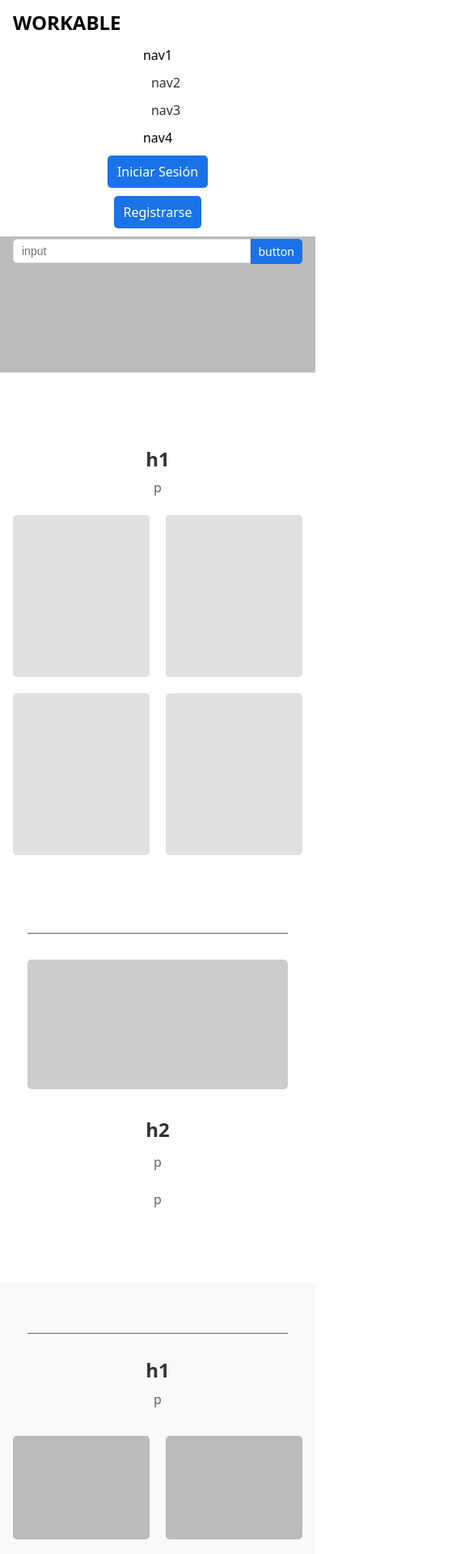
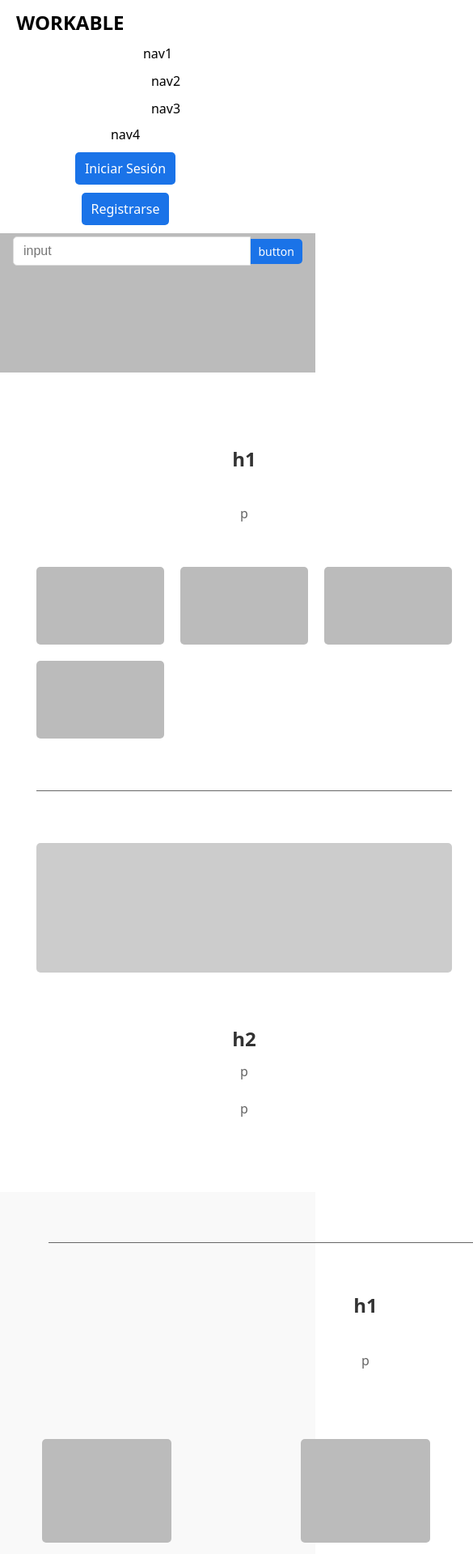
Before and after one commit to DavidPerez737/WORKABLE, a React (Vite) app: page / in a window 390 px wide. Shown: the top 1919 px of the page at 81% size, 585 px wide, since content can reach past the window. Built offline with nearby package versions, Linux system fonts and the light colour scheme.

Commit message:
5 commit

```diff
--- a/src/components/Page-1/ApSection.jsx
+++ b/src/components/Page-1/ApSection.jsx
@@ -1,21 +1,21 @@
 import React from 'react';
-import './Page1.css'; // Importación del CSS centralizado
+import './Page1.css';
 
 function ApSection() {
   return (
-    <section id="business-section">
-      <hr className="section-divider" />
-      <h1 className="section-title">h1</h1>
-      <p className="section-text">p</p>
-      <div id="business-images">
-        <div className="image-placeholder"></div>
-        <div className="image-placeholder"></div>
-        <div className="image-placeholder"></div>
+    <section className="business-section">
+      <hr className="divider" />
+      <h1 className="title">h1</h1>
+      <p className="text">p</p>
+      <div className="business-img-list">
+        <div className="img-placeholder"></div>
+        <div className="img-placeholder"></div>
+        <div className="img-placeholder"></div>
       </div>
-      <div id="business-text">
-        <p className="business-T">p</p>
-        <p className="business-T">p</p>
-        <p className="business-T">p</p>
+      <div className="business-text-list">
+        <p className="text">p</p>
+        <p className="text">p</p>
+        <p className="text">p</p>
       </div>
     </section>
   );
--- a/src/components/Page-1/CompSection.jsx
+++ b/src/components/Page-1/CompSection.jsx
@@ -1,23 +1,23 @@
 import React from 'react';
-import './Page1.css'; // Importación del CSS centralizado
+import './Page1.css';
 
 function CompSection() {
   return (
-    <section id="companies-section">
-      <h1 className="section-title">h1</h1>
-      <p className="section-text">p</p>
-      <div id="companies-images">
-        <div className="image-placeholder"></div>
-        <div className="image-placeholder"></div>
-        <div className="image-placeholder"></div>
-        <div className="image-placeholder"></div>
+    <section className="comp-section">
+      <h1 className="title">h1</h1>
+      <p className="text">p</p>
+      <div className="div-images">
+        <div className="img-placeholder"></div>
+        <div className="img-placeholder"></div>
+        <div className="img-placeholder"></div>
+        <div className="img-placeholder"></div>
       </div>
-      <hr className="section-divider" />
-      <div className="large-image-placeholder"></div>
-      <div className="promo-text">
-        <h2 className="section-title">h2</h2>
-        <p className="section-text">p</p>
-        <p className="section-text">p</p>
+      <hr className="divider" />
+      <div className="large-img-placeholder"></div>
+      <div className="promo">
+        <h2 className="title">h2</h2>
+        <p className="text">p</p>
+        <p className="text">p</p>
       </div>
     </section>
   );
--- a/src/components/Page-1/Header.jsx
+++ b/src/components/Page-1/Header.jsx
@@ -1,12 +1,12 @@
 import React from 'react';
 import { Link } from 'react-router-dom';
-import './Page1.css'; // Importación del CSS centralizado
+import './Page1.css';
 
 function Header() {
   return (
-    <header id="header">
+    <header className="header-p1">
       <h2>WORKABLE</h2>
-      <div id="nav-links">
+      <div className="nav-list">
         <nav>nav1</nav>
         <nav>
           <Link to="/page2">nav2</Link>
@@ -15,17 +15,17 @@ function Header() {
           <Link to="/page2">nav3</Link>
         </nav>
       </div>
-      <div id="user-actions">
+      <div className="user-menu">
         <div className="dropdown">
-          <span className="dropdown-toggle">nav4</span>
+          <span className="dropdown-btn">nav4</span>
           <div className="dropdown-menu">
             <a href="#">a1</a>
             <a href="#">a2</a>
             <a href="#">a3</a>
           </div>
         </div>
-        <Link to="/inisesion" className="button">Iniciar Sesión</Link>
-        <Link to="/inisesion" className="button">Registrarse</Link>
+        <Link to="/inisesion" className="btn-link">Iniciar Sesión</Link>
+        <Link to="/inisesion" className="btn-link">Registrarse</Link>
       </div>
     </header>
   );
--- a/src/components/Page-1/SearchSection.jsx
+++ b/src/components/Page-1/SearchSection.jsx
@@ -1,12 +1,12 @@
 import React from 'react';
-import './Page1.css'; // Importación del CSS centralizado
+import './Page1.css';
 
 function SearchSection() {
   return (
-    <section id="search-section">
-      <div id="search-container">
+    <section className="search-section">
+      <div className="search-container">
         <input id="search-input" type="text" placeholder="input" />
-        <button id="search-button">button</button>
+        <button className="search-btn">button</button>
       </div>
     </section>
   );
--- a/src/components/Page-1/page1.css
+++ b/src/components/Page-1/page1.css
@@ -1,5 +1,5 @@
 /* === HEADER === */
-#header {
+.header-p1 {
     background-color: white;
     position: fixed;
     top: 0;
@@ -8,36 +8,40 @@
     padding: 0.625rem 1.25rem;
     color: black;
     user-select: none;
-    display: flex;
+    display: grid;
+    grid-template-columns: 15% 60% 25%;
     align-items: center;
-    justify-content: space-between;
-    gap: 1.25rem;
+    gap: 0.5rem;
 }
 
-  h2 {
-    margin-right: 3%;
-    margin-left: 2%;
+.header-p1 h2 {
+    margin: 0;
+    color: black;
+    grid-column: 1;
+}
+
+.nav-list {
+    display: flex;
+    gap: 1rem;
+    align-items: center;
+    grid-column: 2;
+    justify-self: start;
+}
+
+.nav-list nav {
     color: black;
 }
 
-  /* === NAVEGABLE === */
-  #nav-links {
-    display: flex;
-    gap: 1.875rem;
-    align-items: center;
-  }
-
-  #nav-links nav {
-    color: black;
-  }
-
-  #user-actions {
+.user-menu {
     display: flex;
     gap: 1.25rem;
     align-items: center;
+    grid-column: 3;
+    justify-self: end;
+    margin-right: 40px;
 }
 
-  #user-actions .button {
+.user-menu .btn-link {
     color: white;
     background-color: #1a73e8;
     white-space: nowrap;
@@ -49,13 +53,12 @@
     display: inline-block;
 }
 
-  /* === DESPLEGABLE === */
 .dropdown {
     position: relative;
     display: inline-block;
 }
 
-  .dropdown-toggle {
+.dropdown-btn {
     cursor: pointer;
     padding: 0.3125rem 0.625rem;
     color: black;
@@ -88,14 +91,13 @@
     display: block;
 }
 
-  /* === ESTILOS === */
-  .section-title {
+.title {
     font-size: 2rem;
     color: #333;
     margin-bottom: 0.625rem;
 }
 
-  .section-text {
+.text {
     font-size: 1.25rem;
     color: #666;
     margin: 0;
@@ -104,10 +106,11 @@
 }
 
 /* === SEARCH === */
-  #search-section {
+.search-section {
     background-color: #bbbbbb;
     padding: 1.875rem 1.25rem;
-    display: flex;
+    display: grid;
+    grid-template-columns: 30% 10%;
     justify-content: center;
     align-items: center;
     margin-top: 4.375rem;
@@ -115,25 +118,23 @@
     height: 300px;
 }
 
-  #search-container {
-    display: flex;
-    justify-content: center;
-    align-items: center;
-    max-width: 31.25rem;
-    width: 100%;
-    height: 2.5rem;
+.search-container {
+    display: contents;
 }
 
 #search-input {
+    grid-column: 1;
     padding: 0.5rem 0.75rem;
     font-size: 1rem;
     border: 1px solid #ddd;
     border-radius: 0.3125rem 0 0 0.3125rem;
     width: 100%;
     outline: none;
+    box-sizing: border-box;
 }
 
-  #search-button {
+.search-btn {
+    grid-column: 2;
     padding: 0.5rem 0.75rem;
     background-color: #1a73e8;
     border: none;
@@ -144,26 +145,32 @@
 }
 
 /* === AP SECCION === */
-  #companies-section {
+.comp-section {
     text-align: center;
     background-color: white;
+    display: grid;
+    grid-template-rows: auto auto auto;
+    gap: 2rem;
 }
 
-  #companies-images {
+.div-images {
     display: grid;
     grid-template-columns: repeat(auto-fit, minmax(8rem, 1fr));
     gap: 1.25rem;
     margin-bottom: 6rem;
+    width: 90%;
+    max-width: 60rem;
+    margin: 0 auto;
 }
 
-  .image-placeholder {
+.img-placeholder {
     width: 100%;
     height: 8rem;
     background-color: #bbb;
     border-radius: 0.3125rem;
 }
 
-  .section-divider {
+.divider {
     width: 90%;
     max-width: 60rem;
     margin: 1.5rem auto;
@@ -171,7 +178,7 @@
     border-top: 2px solid #666;
 }
 
-  .large-image-placeholder {
+.large-img-placeholder {
     width: 80%;
     max-width: 50rem;
     height: 15rem;
@@ -180,104 +187,117 @@
     margin: 0 auto 2rem;
 }
 
-  .promo-text {
+.promo {
     max-width: 50rem;
     margin: 0 auto;
 }
 
-  .promo-text h2 {
+.promo h2 {
     font-size: 2rem;
     color: #333;
     margin-bottom: 0.625rem;
 }
 
-  .promo-text p {
+.promo p {
     font-size: 1.25rem;
     color: #666;
     line-height: 1.6;
 }
 
 /* === COMP SECCION === */
-  #business-section {
+.business-section {
     text-align: center;
     padding: 3.125rem 1.25rem;
     background-color: #f9f9f9;
     margin-top: 2.5rem;
     margin-bottom: 2.5rem;
+    display: grid;
+    grid-template-rows: auto auto auto;
+    gap: 2rem;
 }
 
-  #business-images {
+.business-img-list {
     display: grid;
     grid-template-columns: repeat(auto-fit, minmax(10rem, 1fr));
-    gap: 1.25rem;
+    gap: 10rem;
+    margin: 0 auto 2rem;
     margin-top: 2rem;
+    max-width: 60rem;
 }
 
-  #business-text {
+.business-text-list {
     display: grid;
     grid-template-columns: repeat(auto-fit, minmax(15rem, 1fr));
-    gap: 1.25rem;
+    gap: 4.75rem;
     margin-top: 2rem;
     color: #666;
+    max-width: 60rem;
+    margin: 0 auto;
 }
 
-  #business-images .image-placeholder {
+.business-img-list .img-placeholder {
     width: 100%;
     height: 10rem;
     background-color: #bbb;
 }
 
-  /* === RESPONSIVIDAD === */
 @media (max-width: 768px) {
-    #header {
+    .header-p1 {
+        grid-template-columns: 1fr;
+        grid-template-rows: auto auto auto;
         flex-direction: column;
-      align-items: flex-start;
-      padding: 0.625rem 1rem;
-      gap: 0.625rem;
+        gap: 0.5rem;
     }
 
-    h2 {
-      margin: 0;
+    .header-p1 h2 {
+        grid-column: 1;
+        grid-row: 1;
     }
 
-    #nav-links {
+    .nav-list {
+        grid-column: 1;
+        grid-row: 2;
         flex-direction: column;
         gap: 0.625rem;
         width: 100%;
     }
 
-    #user-actions {
+    .user-menu {
+        grid-column: 1;
+        grid-row: 3;
         flex-direction: column;
         width: 100%;
         gap: 0.625rem;
     }
 
-    #search-section {
+    .search-section {
+        grid-template-columns: 1fr;
         margin-top: 10rem;
         padding: 1rem;
     }
 
-    #search-container {
+    .search-container {
         max-width: 100%;
         height: 2rem;
     }
 
-    #search-input,
-    #search-button {
+    .search-input,
+    .search-btn {
         padding: 0.375rem 0.625rem;
         font-size: 0.875rem;
     }
 
-    #companies-section,
-    #business-section {
+    .comp-section,
+    .business-section {
+        grid-template-rows: auto auto auto;
         padding: 1.875rem 1rem;
     }
 
-    .section-title {
+    .title {
         font-size: 1.5rem;
     }
 
-    .section-text {
+    .text {
         font-size: 1rem;
     }
 
@@ -285,30 +305,30 @@
         font-size: 1rem;
     }
 
-    .image-placeholder {
+    .img-placeholder {
         height: 6rem;
     }
 
-    #business-images .image-placeholder {
+    .business-img-list .img-placeholder {
         height: 8rem;
     }
 
-    .section-divider {
+    .divider {
         width: 90%;
         margin: 2rem auto;
         border-top: 1px solid #666;
     }
 
-    .large-image-placeholder {
+    .large-img-placeholder {
         width: 90%;
         height: 10rem;
     }
 
-    .promo-text h2 {
+    .promo h2 {
         font-size: 1.5rem;
     }
 
-    .promo-text p {
+    .promo p {
         font-size: 1rem;
     }
 }
--- a/src/components/Page-2/page2.css
+++ b/src/components/Page-2/page2.css
@@ -13,14 +13,16 @@
 }
 
 .titulo {
-  font-size: 24px;
-  font-weight: 30px;
+  font-size: 1.5rem;
+  font-weight: bold;
+  color: #333;
 }
 
 nav a {
   margin-left: 20px;
   text-decoration: none;
-  color: #333;
+  color: #000;
+  font-size: 1rem;
 }
 
 .Titulo {
@@ -28,18 +30,20 @@ nav a {
   padding: 20px 0;
 }
 
-.main-content h1 {
-  font-size: 28px;
+.Titulo h1 {
+  font-size: 2rem;
   margin-bottom: 10px;
+  color: #333;
 }
 
 .link-ayuda {
   margin-bottom: 20px;
 }
 
-.ayuda a {
-  color: #007bff;
+.link-ayuda a {
+  color: #1a73e8;
   text-decoration: none;
+  font-size: 1rem;
 }
 
 #Dv1 {
@@ -51,19 +55,21 @@ nav a {
 }
 
 .busqueda {
-  padding: 8px 12px;
-  font-size: 16px;
-  border: 1px solid #ccc;
-  border-radius: 4px;
+  padding: 0.5rem 0.75rem;
+  font-size: 1rem;
+  border: 1px solid #ddd;
+  border-radius: 0.375rem;
   outline: none;
 }
 
 .boton-busqueda {
-  padding: 8px 16px;
-  font-size: 16px;
-  color: rgb(0, 0, 0);
+  padding: 0.5rem 0.75rem;
+  font-size: 1rem;
+  color: #fff;
+  background-color: #1a73e8;
   border: none;
-  border-radius: 4px;
+  border-radius: 0.375rem;
+  cursor: pointer;
 }
 
 .filters-container {
@@ -76,12 +82,13 @@ nav a {
   flex: 1;
   border: 1px solid #ddd;
   padding: 20px;
-  border-radius: 5px;
+  border-radius: 0.375rem;
 }
 
 .filter-section h2 {
-  font-size: 20px;
+  font-size: 1.5rem;
   margin-bottom: 15px;
+  color: #333;
 }
 
 .checkbox-group {
@@ -94,4 +101,6 @@ nav a {
   display: flex;
   align-items: center;
   gap: 5px;
+  font-size: 1rem;
+  color: #333;
 }
```
Lines whose indentation alone changed are shown as unchanged.
